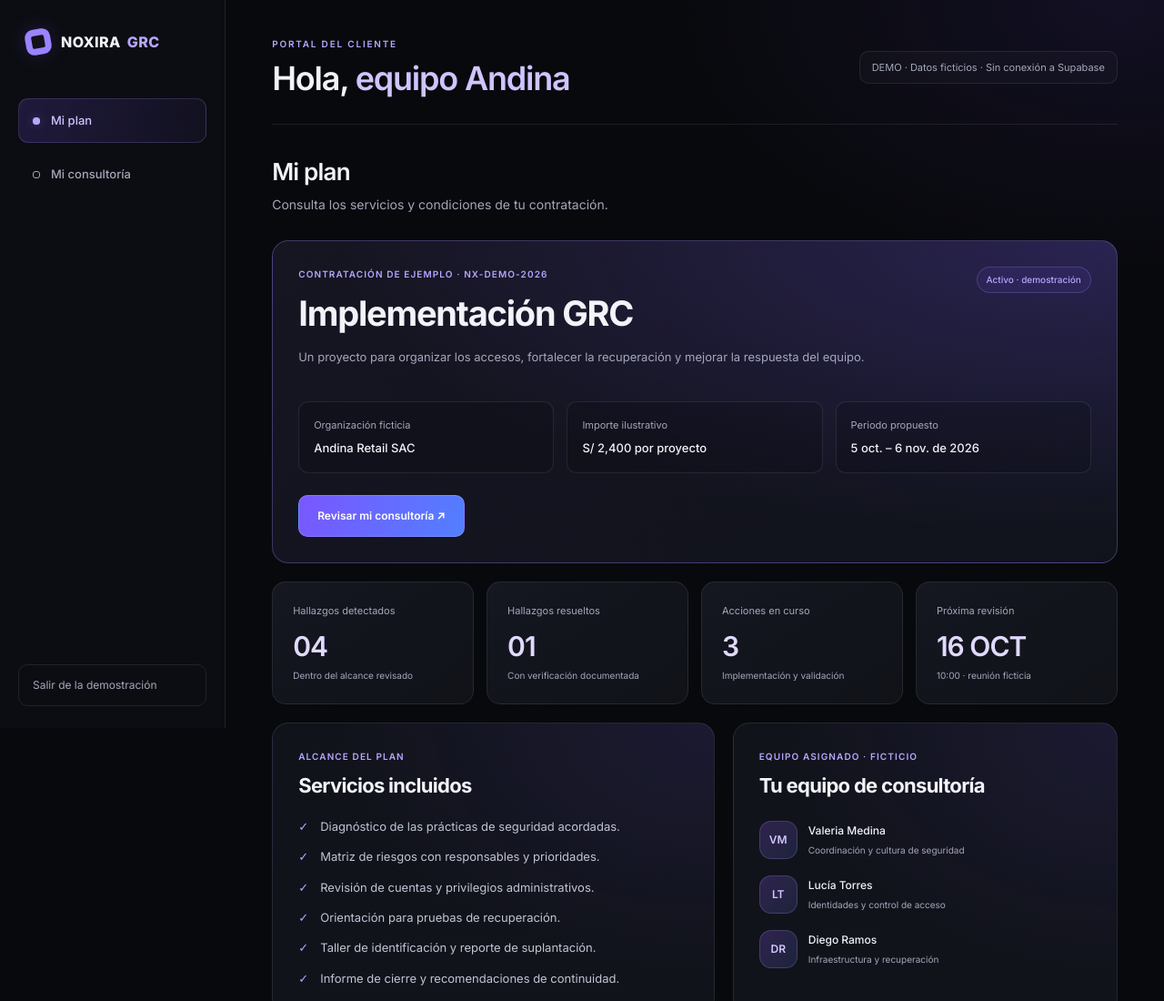
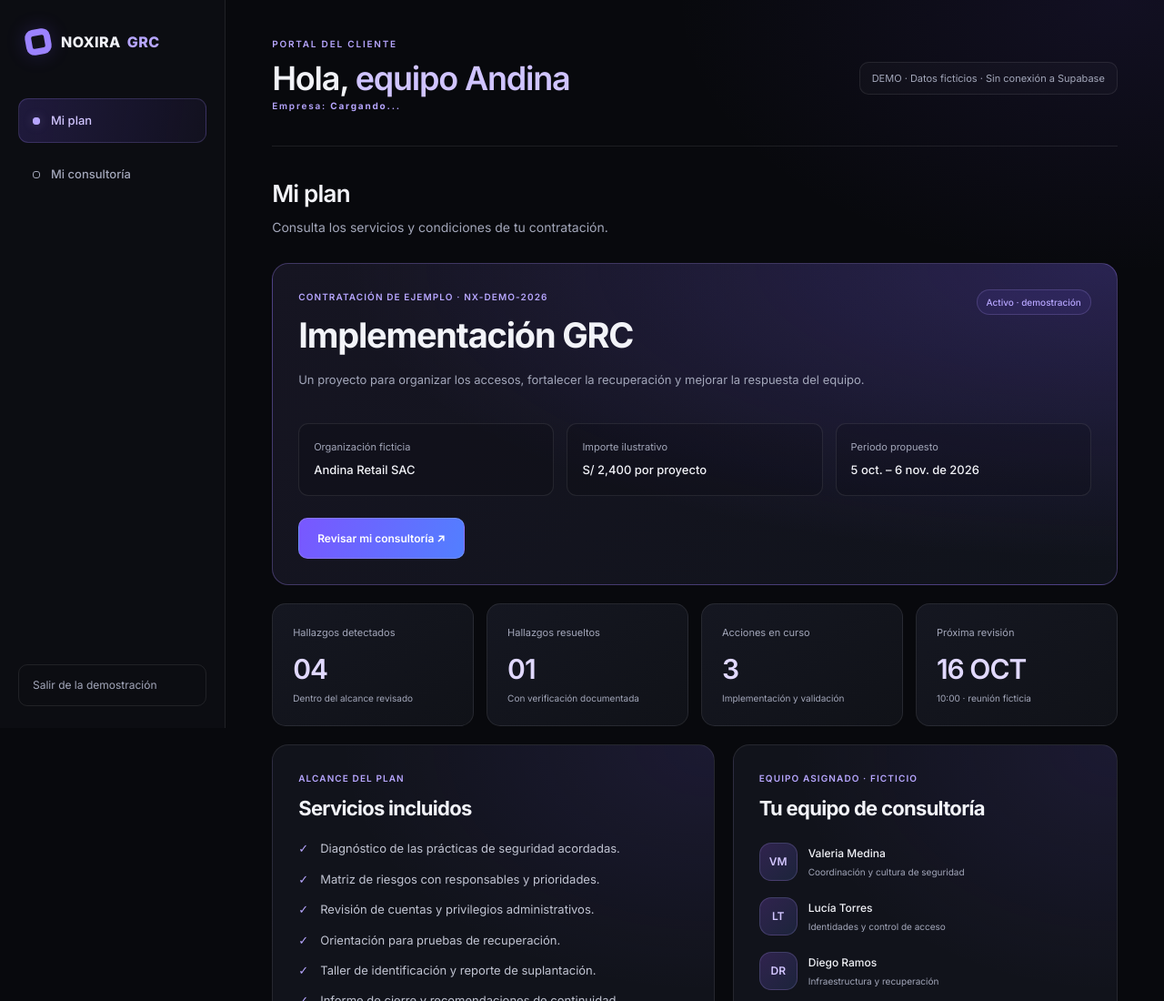
Before and after one commit to ApoKlipsis16/GCR-VAOK, a plain HTML site: page html/panel.html in a window 1280 px wide. Shown: the top 1100 px of the page at 91% size. Drawn offline with nearby package versions, Linux system fonts and the light colour scheme.

Commit message:
Update panel.html

```diff
--- a/html/panel.html
+++ b/html/panel.html
@@ -58,6 +58,11 @@
         <div>
           <p>PORTAL DEL CLIENTE</p>
           <h1>Hola, <span id="nombre-usuario">cliente</span></h1>
+
+<p>
+  Empresa:
+  <strong id="empresa-usuario">Cargando...</strong>
+</p>
         </div>
 
         <p id="estado-cuenta" role="status">
```
